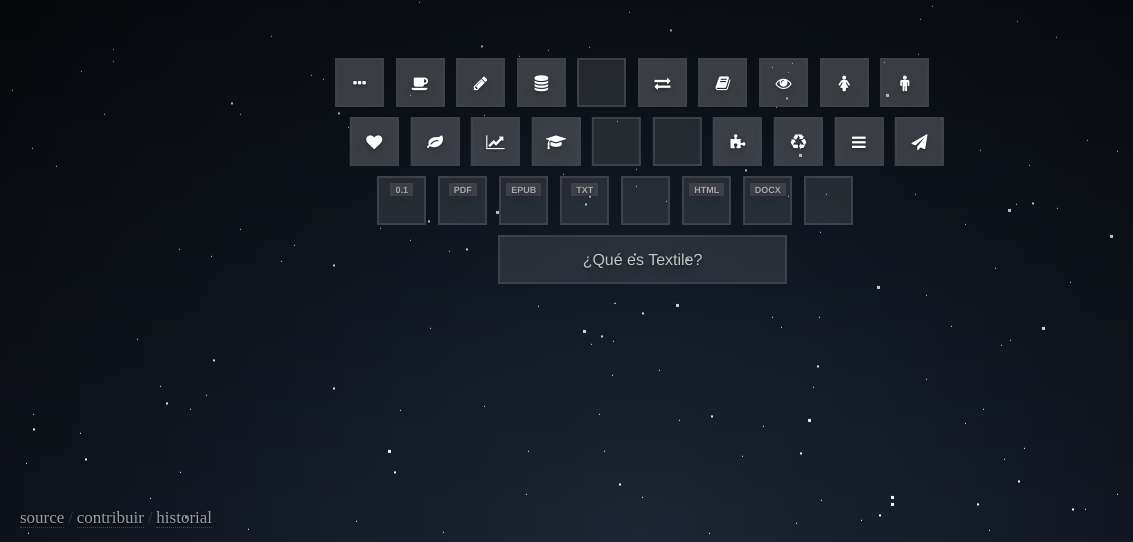
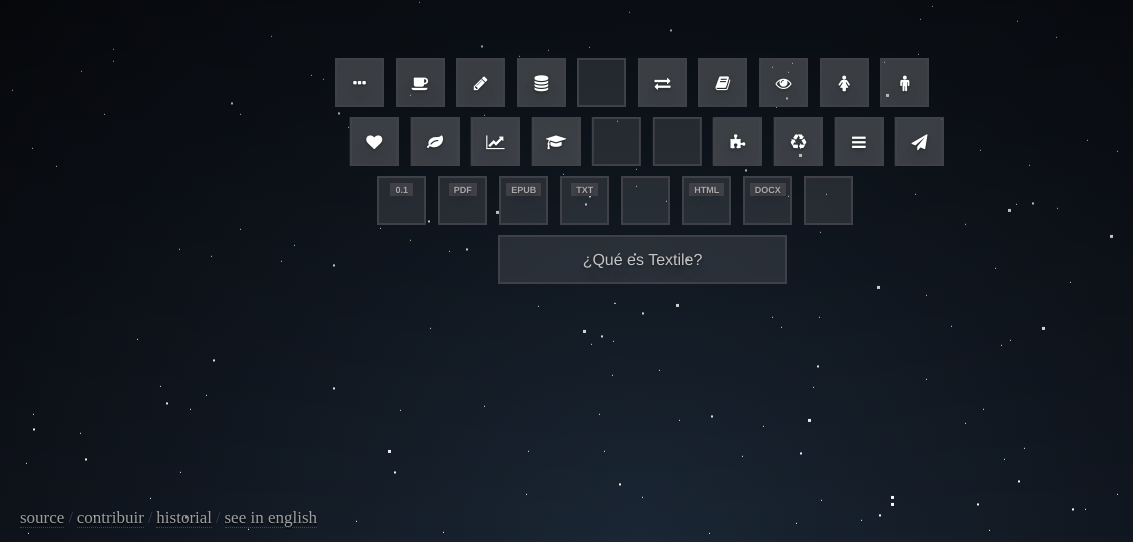
Before and after one commit to mQckingbird/textile, a plain HTML site: page es/index.html in a window 1280 px wide. Shown: the part 258-800 px from the top of the page, 0-1133 px from the left. Drawn offline with nearby package versions, Linux system fonts and the light colour scheme; files that its build step writes are made by us from their sources; grey boxes are pictures that could not be loaded; files whose address does not match are found by name.

Commit message:
Update index.html

```diff
--- a/es/index.html
+++ b/es/index.html
@@ -187,7 +187,7 @@
 
 </div>
 
-<footer><div class="links"><a href="https://github.com/matikbird/textiled" target="_blank">source</a> / <a href="https://github.com/matikbird/textiled" target="_blank">contribuir</a> / <a href="https://github.com/matikbird/textiled/commits/master" target="_blank">historial</a></div>
+<footer><div class="links"><a href="https://github.com/matikbird/textiled" target="_blank">source</a> / <a href="https://github.com/matikbird/textiled" target="_blank">contribuir</a> / <a href="https://github.com/matikbird/textiled/commits/master" target="_blank">historial</a> / <a href="https://matikbird.github.io/textiled/">see in english</a></div>
 <div class="iconlinks">
   <i class="fa fa-facebook-square"></i> <i class="fa fa-twitter-square"></i> <i class="fa fa-google-plus-square"></i> <i class="fa fa-linkedin-square"></i> <i class="fa fa-rss-square"></i> <i class="fa fa-github-square"></i> <i class="fa fa-git-square"></i>
 </div></footer>
```
